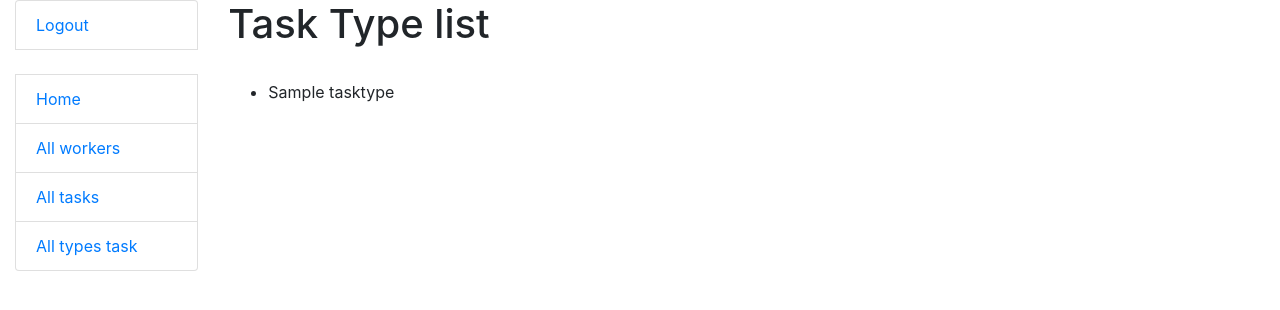
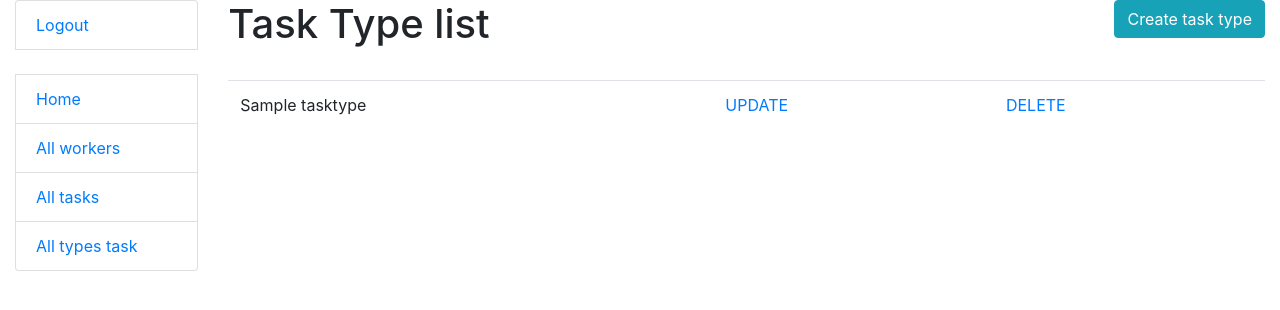
Before and after one commit to taras-tkachuk/IT-Company-Task-Manager, a Django app: page /tasks-types/ in a window 1280 px wide. Shown: the top 310 px of the page. Run offline with Django 5.2, Linux system fonts and the light colour scheme; a user stored in the database is signed in; tables that the repository leaves empty hold one stand-in row (values such as "Sample post").

Commit message:
Add create, update, delete for task type

```diff
--- a/task/urls.py
+++ b/task/urls.py
@@ -2,7 +2,8 @@ from django.urls import path
 
 from task.views import (index, WorkerListView, TaskListView,
                         TaskTypeListView, WorkerDetailView,
-                        TaskDetailView)
+                        TaskDetailView, TaskTypeCreateView,
+                        TaskTypeUpdateView, TaskTypeDeleteView)
 
 urlpatterns = [
     path("", index, name="index"),
@@ -11,6 +12,9 @@ urlpatterns = [
     path("tasks/", TaskListView.as_view(), name="task-list"),
     path("tasks/<int:pk>/", TaskDetailView.as_view(), name="task-detail"),
     path("tasks-types/", TaskTypeListView.as_view(), name="task-type-list"),
+    path("tasks-types/create/", TaskTypeCreateView.as_view(), name="task-type-create"),
+    path("tasks-types/<int:pk>/update/", TaskTypeUpdateView.as_view(), name="task-type-update"),
+    path("tasks-types/<int:pk>/delete/", TaskTypeDeleteView.as_view(), name="task-type-delete"),
 ]
 
 app_name = "task"
--- a/task/views.py
+++ b/task/views.py
@@ -1,6 +1,7 @@
 from django.contrib.auth.mixins import LoginRequiredMixin
 from django.http import HttpRequest, HttpResponse
 from django.shortcuts import render
+from django.urls import reverse_lazy
 from django.views import generic
 
 from task.models import Worker, Task, TaskType
@@ -45,3 +46,23 @@ class TaskTypeListView(LoginRequiredMixin, generic.ListView):
     template_name = "task/task_type_list.html"
     context_object_name = "task_type_list"
     queryset = TaskType.objects.all().order_by("name")
+
+
+class TaskTypeCreateView(LoginRequiredMixin, generic.CreateView):
+    model = TaskType
+    fields = "__all__"
+    success_url = reverse_lazy("task:task-type-list")
+    template_name = "task/task_type_form.html"
+
+
+class TaskTypeUpdateView(LoginRequiredMixin, generic.UpdateView):
+    model = TaskType
+    fields = "__all__"
+    success_url = reverse_lazy("task:task-type-list")
+    template_name = "task/task_type_form.html"
+
+
+class TaskTypeDeleteView(LoginRequiredMixin, generic.DeleteView):
+    model = TaskType
+    success_url = reverse_lazy("task:task-type-list")
+    template_name = "task/task_type_confirm_delete.html"
--- a/templates/task/task_type_list.html
+++ b/templates/task/task_type_list.html
@@ -3,16 +3,23 @@
 {% block content %}
   <h1>
     Task Type list
+    <a class="btn btn-info" style="float: right;" href="{% url 'task:task-type-create' %}">Create task type</a>
   </h1>
   <br>
   {% if task_type_list %}
-    <ul>
+    <table class="table">
       {% for task_type in task_type_list %}
-        <li>
-          {{ task_type.name }}
-        </li>
+        <tr>
+          <td>{{ task_type.name }}</td>
+          <td>
+            <a href="{% url 'task:task-type-update' pk=task_type.id %}">UPDATE</a>
+          </td>
+          <td>
+            <a href="{% url 'task:task-type-delete' pk=task_type.id %}">DELETE</a>
+          </td>
+        </tr>
       {% endfor %}
-    </ul>
+    </table>
   {% else %}
     <p>There are no type tasks</p>
   {% endif %}
```
Also changed, not shown: templates/task/task_type_confirm_delete.html (added, +10 -0 lines), templates/task/task_type_form.html (added, +9 -0 lines).
